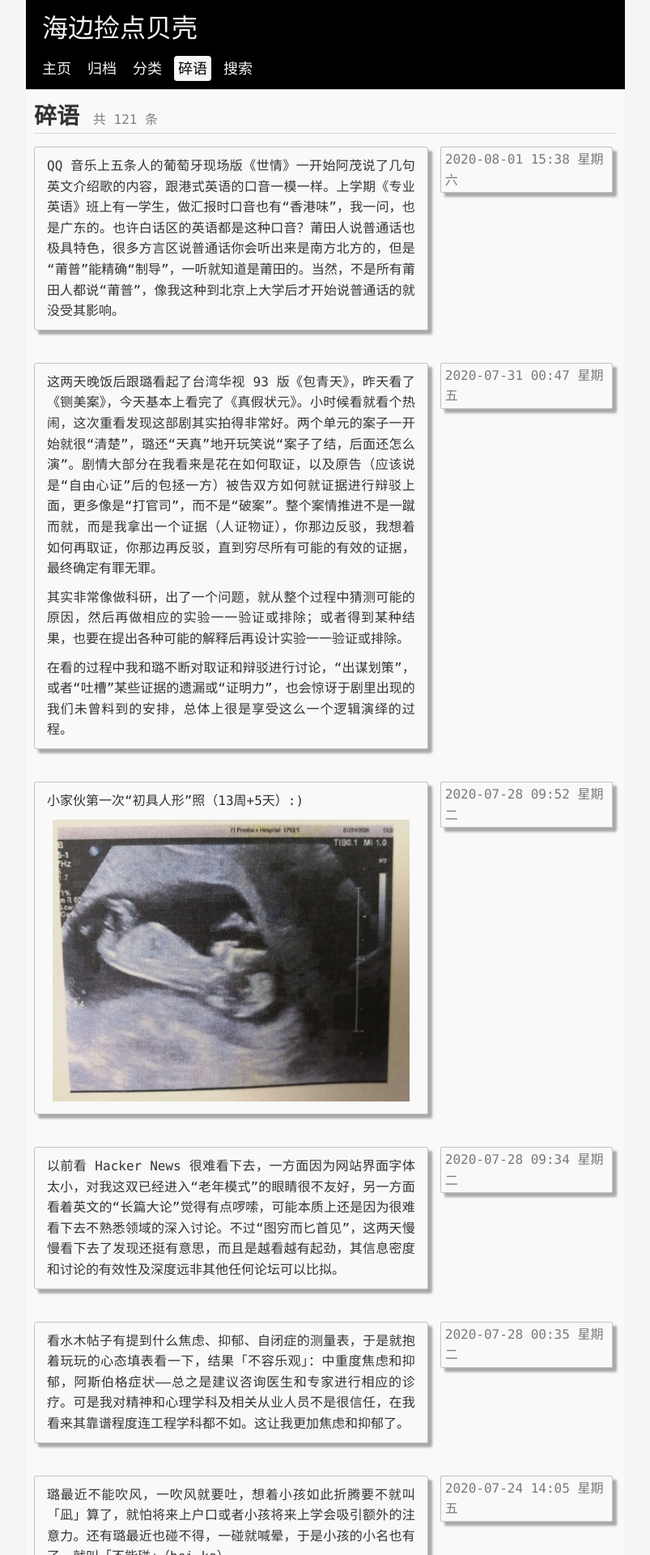
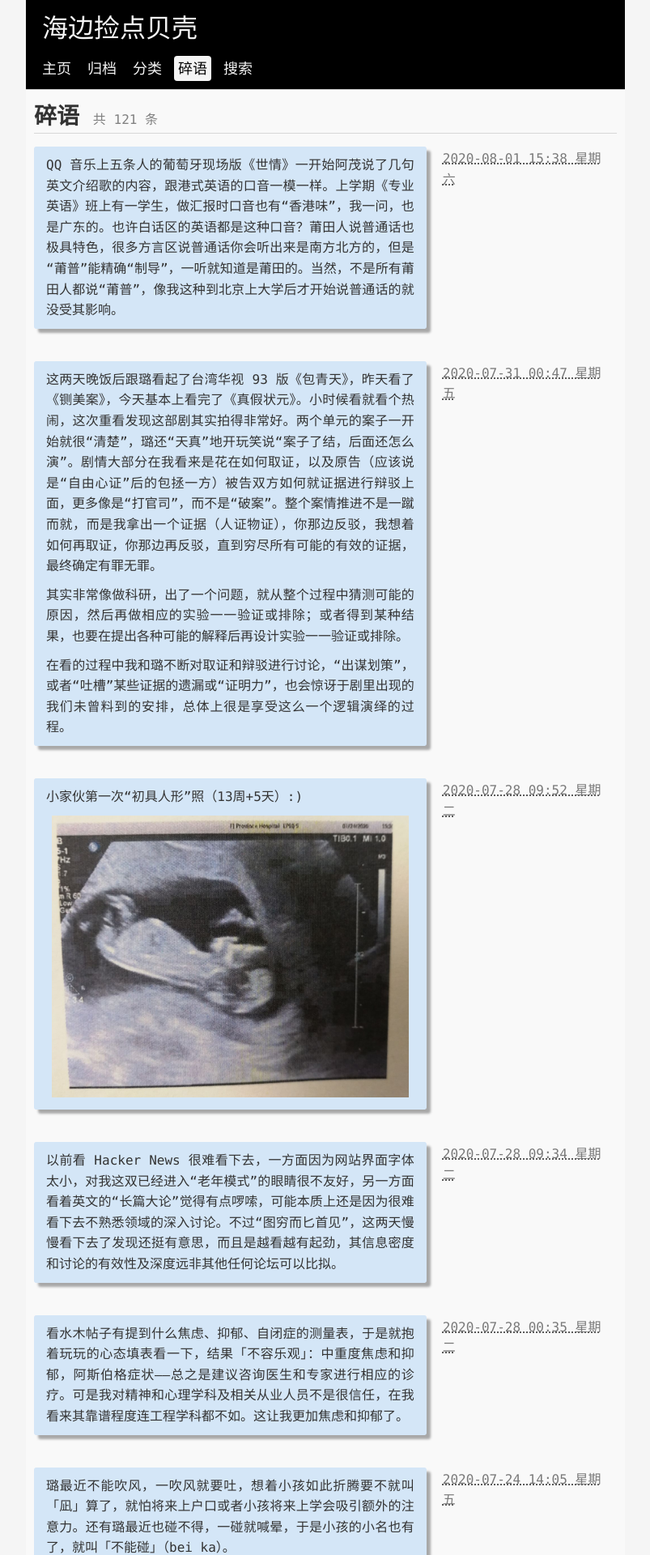
Before and after one commit to xienotes/xienotes.github.io, a Jekyll site: the page built from notes/index.html, in a window 1280 px wide. Shown: the top 1920 px of the page at 81% size, without its empty margins (238-1041 px from the left). Built offline with Jekyll 4.4.1, drawn with Linux system fonts in a browser that asks for light colours; the list of posts is cut into pages by our own code.

Commit message:
change note style

```diff
--- a/assets/css/default.css
+++ b/assets/css/default.css
@@ -89,9 +89,10 @@ p.post-exerpt {
     /* color:rgb(121, 121, 121); */
     font-weight:normal;
     padding: 2px 0px 2px 5px;
-    border-radius: 2px 2px 2px 2px;
-    border: 0.1px solid #c1c1c1;
-    box-shadow: 5px 5px 3px #a8a8a8;
+    /* border-radius: 2px 2px 2px 2px; */
+    /* border: 0.0px solid #c1c1c1; */
+    /* box-shadow: 5px 5px 3px #a8a8a8; */
+    text-decoration: underline dotted;
     margin-left: 15px;
     flex: 1;
     order: 2;
@@ -99,7 +100,7 @@ p.post-exerpt {
 }
 
 .note-content-container {
-    border: 0.2px solid #c1c1c1;
+    border: 0.0px solid #c1c1c1;
     border-radius: 3px 3px 3px 3px;
     box-shadow: 5px 5px 3px #a8a8a8;
     padding-left: 10px;
@@ -108,6 +109,7 @@ p.post-exerpt {
     padding-bottom: 5px;
     flex: 0 0 65%;
     order: 1;
+    background-color: #d4e6f7;
 }
 a.note-link {
     opacity: 1;
@@ -170,12 +172,13 @@ p.more {
         order: 1;
         margin-left: 0px;
         box-shadow: 0px 0px 0px #a8a8a8;
-        border: 0.5px solid #a8a8a8;
+        border: 0.0px solid #a8a8a8;
         border-bottom: 0.0px solid #d8d8d8;
-        border-radius: 4px 4px 0px 0px;
+        border-radius: 5px 5px 0px 0px;
         text-align: left;
+        text-decoration: underline dotted;
         align-self: stretch;
-        background-color: rgb(249,249,249);
+        background-color: #d4e6f7;
     }
     .note-container {
         margin-left: 0px;
@@ -188,9 +191,9 @@ p.more {
         padding-right: 5px;
         width: 0 0 100%;
         order: 2;
-        border-radius: 0px 0px 4px 4px;
+        border-radius: 0px 0px 5px 5px;
         box-shadow: 0px 0px 0px #a8a8a8;
-        border: 0.5px solid #a8a8a8;
+        border: 0.0px solid #a8a8a8;
         border-top: 0px solid #c1c1c1;
     }
     .pagination {
```
